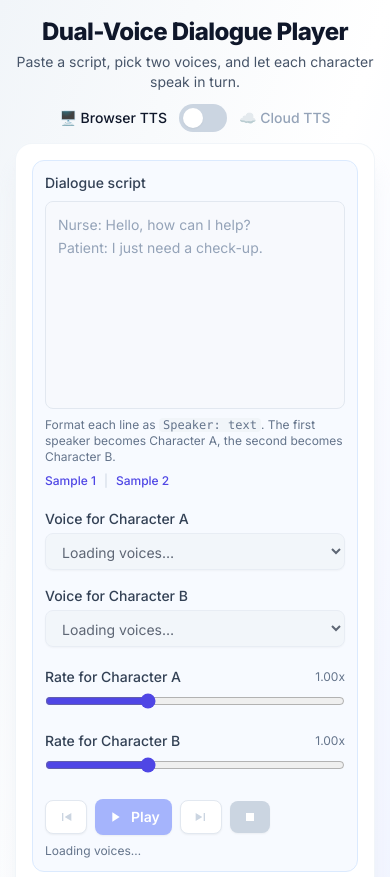
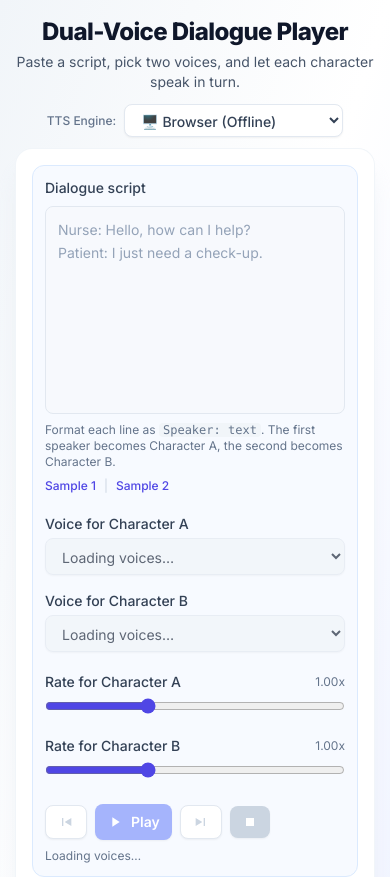
Before and after one commit to hthanhtungdev/Dual-Voice, a React (Vite) app: page / in a window 390 px wide. Shown: the top 877 px of the page. Built offline with nearby package versions, Linux system fonts and the light colour scheme.

Commit message:
perf: run Kokoro TTS inside Web Worker to keep main thread responsive and display load percentage

```diff
--- a/package.json
+++ b/package.json
@@ -9,6 +9,7 @@
     "preview": "vite preview"
   },
   "dependencies": {
+    "kokoro-js": "^1.2.1",
     "react": "^18.3.1",
     "react-dom": "^18.3.1"
   },
--- a/src/App.jsx
+++ b/src/App.jsx
@@ -158,6 +158,19 @@ function pickDefaultVoices(voices) {
 
 const STORAGE_KEY = 'dual-voice-state'
 
+const KOKORO_VOICES = [
+  { id: 'af_heart', name: 'Heart (Female)', gender: 'female' },
+  { id: 'af_bella', name: 'Bella (Female)', gender: 'female' },
+  { id: 'af_sarah', name: 'Sarah (Female)', gender: 'female' },
+  { id: 'af_nova', name: 'Nova (Female)', gender: 'female' },
+  { id: 'am_adam', name: 'Adam (Male)', gender: 'male' },
+  { id: 'am_michael', name: 'Michael (Male)', gender: 'male' },
+  { id: 'bf_emma', name: 'Emma (Female, British)', gender: 'female' },
+  { id: 'bm_george', name: 'George (Male, British)', gender: 'male' },
+]
+
+
+
 const PUTER_VOICES = [
   { id: 'Matthew', name: 'Matthew (Male)', gender: 'male', engine: 'neural' },
   { id: 'Joey', name: 'Joey (Male)', gender: 'male', engine: 'neural' },
@@ -192,6 +205,10 @@ export default function App() {
   const [voiceB, setVoiceB] = useState(stored.voiceB || '')
   const [puterVoiceA, setPuterVoiceA] = useState(stored.puterVoiceA || 'Matthew')
   const [puterVoiceB, setPuterVoiceB] = useState(stored.puterVoiceB || 'Joanna')
+  const [kokoroVoiceA, setKokoroVoiceA] = useState(stored.kokoroVoiceA || 'am_adam')
+  const [kokoroVoiceB, setKokoroVoiceB] = useState(stored.kokoroVoiceB || 'af_heart')
+  const [kokoroStatus, setKokoroStatus] = useState('') // '', 'loading', 'ready'
+  const [kokoroProgress, setKokoroProgress] = useState(null)
   const [rateA, setRateA] = useState(stored.rateA ?? stored.rate ?? 1)
   const [rateB, setRateB] = useState(stored.rateB ?? stored.rate ?? 1)
   const [lineRates, setLineRates] = useState(stored.lineRates || {})
@@ -211,24 +228,27 @@ export default function App() {
   const transcriptListRef = useRef(null)
   const playableIndicesRef = useRef([])
   const playModeRef = useRef('sequential')
+  const workerRef = useRef(null)
+  const pendingResolveRef = useRef(null)
+  const pendingRejectRef = useRef(null)
 
   useEffect(() => {
     playModeRef.current = playMode
   }, [playMode])
 
   useEffect(() => {
-    settingsRef.current = { voiceA, voiceB, rateA, rateB, lineRates, ttsEngine, puterVoiceA, puterVoiceB }
-  }, [voiceA, voiceB, rateA, rateB, lineRates, ttsEngine, puterVoiceA, puterVoiceB])
+    settingsRef.current = { voiceA, voiceB, rateA, rateB, lineRates, ttsEngine, puterVoiceA, puterVoiceB, kokoroVoiceA, kokoroVoiceB }
+  }, [voiceA, voiceB, rateA, rateB, lineRates, ttsEngine, puterVoiceA, puterVoiceB, kokoroVoiceA, kokoroVoiceB])
 
   // Persist user state to localStorage
   useEffect(() => {
     try {
-      const data = { text, activeSample, voiceA, voiceB, puterVoiceA, puterVoiceB, rateA, rateB, playMode, lineRates, ttsEngine }
+      const data = { text, activeSample, voiceA, voiceB, puterVoiceA, puterVoiceB, kokoroVoiceA, kokoroVoiceB, rateA, rateB, playMode, lineRates, ttsEngine }
       localStorage.setItem(STORAGE_KEY, JSON.stringify(data))
     } catch {
       // ignore (storage full / disabled)
     }
-  }, [text, activeSample, voiceA, voiceB, puterVoiceA, puterVoiceB, rateA, rateB, playMode, lineRates, ttsEngine])
+  }, [text, activeSample, voiceA, voiceB, puterVoiceA, puterVoiceB, kokoroVoiceA, kokoroVoiceB, rateA, rateB, playMode, lineRates, ttsEngine])
 
   // Reset line-specific rates when the dialogue script text changes
   useEffect(() => {
@@ -285,6 +305,72 @@ export default function App() {
     setVoiceB((prev) => prev || pickDefaultVoices(voices).b)
   }, [voices])
 
+  // Initialize and manage Kokoro worker
+  useEffect(() => {
+    if (ttsEngine === 'kokoro') {
+      if (!workerRef.current) {
+        setKokoroStatus('loading')
+        setKokoroProgress(0)
+
+        const worker = new Worker(new URL('./kokoro.worker.js', import.meta.url), { type: 'module' })
+        workerRef.current = worker
+
+        worker.onmessage = (e) => {
+          const { type, status, info, error, wav } = e.data
+          if (type === 'progress') {
+            if (info.status === 'progress') {
+              let pct = info.progress
+              if (pct !== undefined) {
+                if (pct <= 1) pct = pct * 100
+                setKokoroProgress(Math.round(pct))
+              }
+            } else if (info.status === 'ready' || info.status === 'done') {
+              setKokoroProgress(100)
+            }
+          } else if (type === 'load-status') {
+            if (status === 'ready') {
+              setKokoroStatus('ready')
+              setKokoroProgress(null)
+            }
+          } else if (type === 'error') {
+            setError(`Kokoro error: ${error}`)
+            setKokoroStatus('')
+            setKokoroProgress(null)
+            setIsPlaying(false)
+            if (pendingRejectRef.current) {
+              pendingRejectRef.current(new Error(error))
+              pendingRejectRef.current = null
+            }
+          } else if (type === 'done') {
+            if (pendingResolveRef.current) {
+              pendingResolveRef.current(wav)
+              pendingResolveRef.current = null
+              pendingRejectRef.current = null
+            }
+          }
+        }
+
+        worker.postMessage({ type: 'load' })
+      }
+    } else {
+      if (workerRef.current) {
+        workerRef.current.terminate()
+        workerRef.current = null
+        setKokoroStatus('')
+        setKokoroProgress(null)
+      }
+    }
+  }, [ttsEngine])
+
+  // Terminate worker on unmount
+  useEffect(() => {
+    return () => {
+      if (workerRef.current) {
+        workerRef.current.terminate()
+      }
+    }
+  }, [])
+
   const parsed = useMemo(() => parseDialogue(text), [text])
 
   const speakerAssignments = useMemo(() => {
@@ -349,6 +435,10 @@ export default function App() {
     (startAt) => {
       if (!parsed.length) {
         setError('There is nothing to read. Paste a dialogue first.')
+        return
+      }
+      if (ttsEngine === 'kokoro' && kokoroStatus === 'loading') {
+        setError('Kokoro model is still loading. Please wait.')
         return
       }
       const queue = playableIndicesRef.current
@@ -412,7 +502,64 @@ export default function App() {
         const settings = settingsRef.current
         const engineType = settings.ttsEngine || 'browser'
 
-        if (engineType === 'puter') {
+        if (engineType === 'kokoro') {
+          // Kokoro AI TTS (runs in background Web Worker)
+          updateCurrent(i)
+          const speakRate = settings.lineRates?.[i] ?? (slot === 'A' ? settings.rateA : settings.rateB)
+          const voiceId = slot === 'A' ? settings.kokoroVoiceA : settings.kokoroVoiceB
+
+          const runKokoro = async () => {
+            try {
+              if (kokoroStatus !== 'ready' || !workerRef.current) {
+                setError('Kokoro model is still loading. Please wait.')
+                setIsPlaying(false)
+                updateCurrent(-1)
+                return
+              }
+
+              // Send generation request to worker and wait for 'done'
+              const wav = await new Promise((resolve, reject) => {
+                pendingResolveRef.current = resolve
+                pendingRejectRef.current = reject
+                workerRef.current.postMessage({ type: 'generate', text: line, voice: voiceId })
+              })
+
+              if (myGen !== generationRef.current) return
+
+              const blob = new Blob([wav], { type: 'audio/wav' })
+              const url = URL.createObjectURL(blob)
+              const audioEl = new Audio(url)
+              audioEl.playbackRate = speakRate
+              puterAudioRef.current = audioEl
+              audioEl.onended = () => {
+                URL.revokeObjectURL(url)
+                if (myGen !== generationRef.current) return
+                puterAudioRef.current = null
+                if (playModeRef.current === 'single') {
+                  setIsPlaying(false)
+                  setIsPaused(false)
+                  return
+                }
+                speakAt(pos + 1)
+              }
+              audioEl.onerror = () => {
+                URL.revokeObjectURL(url)
+                if (myGen !== generationRef.current) return
+                puterAudioRef.current = null
+                setError('Kokoro TTS playback error.')
+                setIsPlaying(false)
+                updateCurrent(-1)
+              }
+              audioEl.play()
+            } catch (err) {
+              if (myGen !== generationRef.current) return
+              setError(`Kokoro TTS error: ${err.message || err}`)
+              setIsPlaying(false)
+              updateCurrent(-1)
+            }
+          }
+          runKokoro()
+        } else if (engineType === 'puter') {
           // Puter.js TTS with pre-fetching
           updateCurrent(i)
           const speakRate = settings.lineRates?.[i] ?? (slot === 'A' ? settings.rateA : settings.rateB)
@@ -551,6 +698,11 @@ export default function App() {
       puterAudioRef.current.pause()
       puterAudioRef.current = null
     }
+    if (pendingRejectRef.current) {
+      pendingRejectRef.current(new Error('Playback stopped.'))
+      pendingRejectRef.current = null
+    }
+    pendingResolveRef.current = null
     setIsPlaying(false)
     setIsPaused(false)
     updateCurrent(-1)
@@ -634,21 +786,25 @@ export default function App() {
 
         {/* TTS Engine Toggle */}
         <div className="mb-3 sm:mb-4 xl:mb-3 flex flex-col items-center gap-2 shrink-0">
-          <div className="flex items-center gap-3">
-            <span className={`text-sm font-medium ${ttsEngine === 'browser' ? 'text-slate-900' : 'text-slate-400'}`}>
-              🖥️ Browser TTS
-            </span>
-            <button
-              type="button"
-              onClick={() => { stop(); setTtsEngine(ttsEngine === 'browser' ? 'puter' : 'browser') }}
-              className={`relative inline-flex h-7 w-12 items-center rounded-full transition-colors ${ttsEngine === 'puter' ? 'bg-emerald-500' : 'bg-slate-300'}`}
-              aria-label="Toggle TTS engine"
+          <div className="flex items-center gap-2">
+            <span className="text-xs font-medium text-slate-500">TTS Engine:</span>
+            <select
+              value={ttsEngine}
+              onChange={(e) => { stop(); setTtsEngine(e.target.value) }}
+              className="rounded-lg border border-slate-200 bg-white px-3 py-1.5 text-sm font-medium text-slate-700 shadow-sm focus:outline-none focus:ring-2 focus:ring-indigo-200 focus:border-indigo-400"
             >
-              <span className={`inline-block h-5 w-5 rounded-full bg-white shadow-sm transform transition-transform ${ttsEngine === 'puter' ? 'translate-x-6' : 'translate-x-1'}`} />
-            </button>
-            <span className={`text-sm font-medium ${ttsEngine === 'puter' ? 'text-emerald-700' : 'text-slate-400'}`}>
-              ☁️ Cloud TTS
-            </span>
+              <option value="browser">🖥️ Browser (Offline)</option>
+              <option value="kokoro">🧠 Kokoro AI (Offline, HD)</option>
+              <option value="puter">☁️ Cloud - Puter (Online)</option>
+            </select>
+            {kokoroStatus === 'loading' && ttsEngine === 'kokoro' && (
+              <span className="text-xs text-amber-600 animate-pulse">
+                Loading model{kokoroProgress !== null ? ` (${kokoroProgress}%)` : ''}...
+              </span>
+            )}
+            {kokoroStatus === 'ready' && ttsEngine === 'kokoro' && (
+              <span className="text-xs text-emerald-600">✓ Ready</span>
+            )}
           </div>
           {ttsEngine === 'puter' && (
             <div className="flex items-center gap-2 text-xs text-slate-500">
@@ -662,7 +818,6 @@ export default function App() {
                     onClick={async () => {
                       await window.puter.auth.signOut()
                       setPuterUser(null)
-                      // Trigger sign-in with new account
                       await window.puter.auth.signIn()
                       const user = await window.puter.auth.getUser()
                       setPuterUser(user)
@@ -778,6 +933,21 @@ export default function App() {
                       accent="rose"
                     />
                   </>
+                ) : ttsEngine === 'kokoro' ? (
+                  <>
+                    <KokoroVoiceSelect
+                      label={`Voice for Character A${speakerEntries[0] ? ` · ${speakerEntries[0].label}` : ''}`}
+                      value={kokoroVoiceA}
+                      onChange={setKokoroVoiceA}
+                      accent="indigo"
+                    />
+                    <KokoroVoiceSelect
+                      label={`Voice for Character B${speakerEntries[1] ? ` · ${speakerEntries[1].label}` : ''}`}
+                      value={kokoroVoiceB}
+                      onChange={setKokoroVoiceB}
+                      accent="rose"
+                    />
+                  </>
                 ) : (
                   <>
                     <PuterVoiceSelect
@@ -830,12 +1000,21 @@ export default function App() {
                 {!isPlaying || isPaused ? (
                   <ControlButton
                     onClick={play}
-                    disabled={!hasDialogue || voicesLoading || playableIndices.length === 0}
+                    disabled={!hasDialogue || voicesLoading || playableIndices.length === 0 || kokoroStatus === 'loading'}
                     title={isPaused ? 'Resume' : 'Play dialogue'}
                     variant="primary"
                   >
-                    <PlayIcon />
-                    <span>{isPaused ? 'Resume' : 'Play'}</span>
+                    {kokoroStatus === 'loading' ? (
+                      <>
+                        <span className="animate-spin mr-1">⏳</span>
+                        <span>Loading{kokoroProgress !== null ? ` (${kokoroProgress}%)` : ''}…</span>
+                      </>
+                    ) : (
+                      <>
+                        <PlayIcon />
+                        <span>{isPaused ? 'Resume' : 'Play'}</span>
+                      </>
+                    )}
                   </ControlButton>
                 ) : (
                   <ControlButton onClick={pause} title="Pause" variant="primary">
@@ -1269,6 +1448,30 @@ function PuterVoiceSelect({ label, value, onChange, accent }) {
   )
 }
 
+function KokoroVoiceSelect({ label, value, onChange, accent }) {
+  const ringAccent =
+    accent === 'rose'
+      ? 'focus:ring-rose-200 focus:border-rose-400'
+      : 'focus:ring-indigo-200 focus:border-indigo-400'
+
+  return (
+    <label className="block min-w-0">
+      <span className="block text-sm font-medium text-slate-700 mb-1 truncate">{label}</span>
+      <select
+        value={value}
+        onChange={(e) => onChange(e.target.value)}
+        className={`w-full rounded-lg border border-slate-200 bg-white px-3 py-2 text-sm text-slate-800 shadow-sm focus:outline-none focus:ring-2 ${ringAccent}`}
+      >
+        {KOKORO_VOICES.map((v) => (
+          <option key={v.id} value={v.id}>
+            {v.name}
+          </option>
+        ))}
+      </select>
+    </label>
+  )
+}
+
 function Slider({ label, min, max, step, value, onChange }) {
   return (
     <label className="block">
```
Also changed, not shown: src/kokoro.worker.js (added, +45 -0 lines), 1 other file (tests, documents, lock files or other folders).
